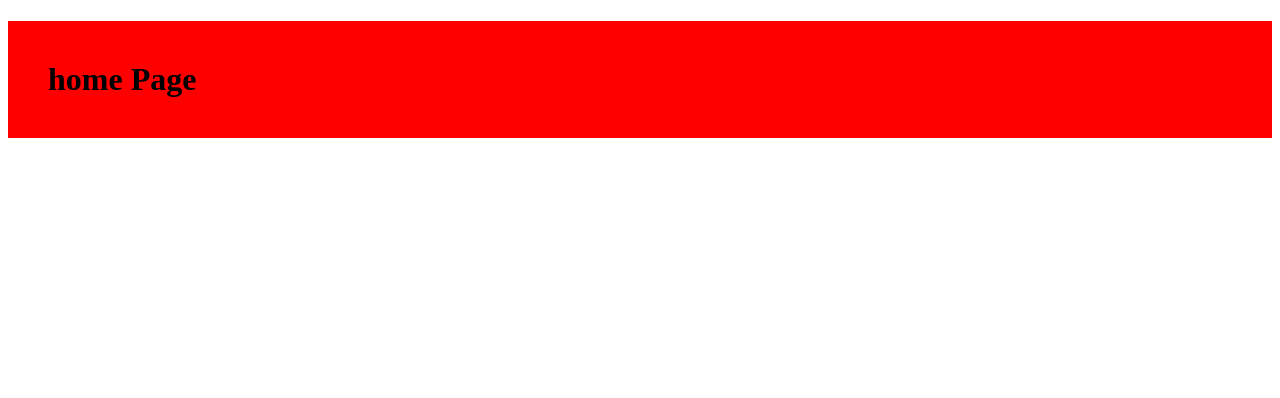
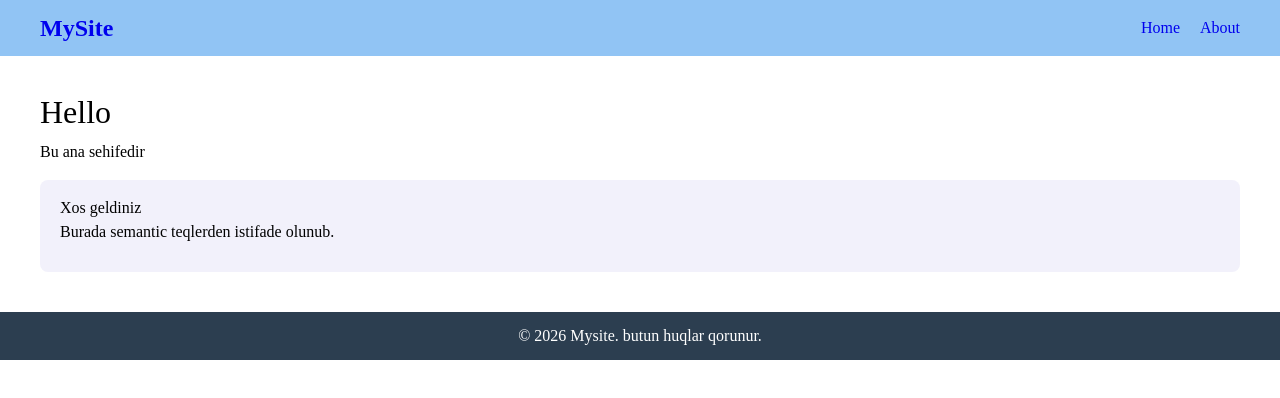
Before and after one commit to dadashovafiruze007-cloud/test-folder, a plain HTML site: page index.html in a window 1280 px wide. Drawn offline with Linux system fonts and the light colour scheme.

Commit message:
create:about page and styles

```diff
--- a/index.html
+++ b/index.html
@@ -3,10 +3,38 @@
   <head>
     <meta charset="UTF-8" />
     <meta name="viewport" content="width=device-width, initial-scale=1.0" />
-    <link rel="stylesheet" href="./styles/global.css">
-    <title>Document</title>
+
+    <link rel="stylesheet" href="./styles/reset.css" />
+    <link rel="stylesheet" href="./styles/global.css" />
+    <title>Home page</title>
   </head>
   <body>
-    <h1 class="content">home Page</h1>
+    <header class="header">
+      <div class="container">
+        <a href="./index.html" class="logo">MySite</a>
+        <nav>
+          <ul class="nav-list">
+            <li><a href="./index.html">Home</a></li>
+            <li><a href="./pages/about.html">About</a></li>
+          </ul>
+        </nav>
+      </div>
+    </header>
+    <main class="main">
+      <div class="container">
+        <h1>Hello</h1>
+        <p>Bu ana sehifedir</p>
+
+        <section class="card">
+          <h2>Xos geldiniz</h2>
+          <p>Burada semantic teqlerden istifade olunub.</p>
+        </section>
+      </div>
+    </main>
+    <footer class="footer">
+      <div class="container">
+        <p>&copy; 2026 Mysite. butun huqlar qorunur.</p>
+      </div>
+    </footer>
   </body>
 </html>
--- a/styles/global.css
+++ b/styles/global.css
@@ -1,4 +1,74 @@
-.content{
-    padding: 40px;
-    background-color: red;
+.body {
+  font-family: Arial, Helvetica, sans-serif;
+  color: #222;
+  background-color: #f5f5f5;
+  display: flex;
+  flex-direction: column;
 }
+.container {
+  max-width: 1440px;
+  margin: 0 auto;
+  padding: 0 16px;
+}
+@media (max-width: 1440px) {
+  .container {
+    max-width: 1200px;
+  }
+}
+@media (max-width: 1000px) {
+  .container {
+    max-width: 700px;
+  }
+}
+@media (max-width: 600px) {
+  .container {
+    max-width: 100%;
+  }
+}
+.header {
+  background-color: #91c4f4;
+  color: #fff;
+  padding: 16px 0;
+}
+.header .container {
+  display: flex;
+  justify-content: space-between;
+  align-items: center;
+}
+.logo {
+  font-size: 24px;
+  font-weight: bold;
+}
+.nav-list {
+  display: flex;
+  gap: 20px;
+}
+.nav-list a :hover {
+  color: #f1c40f;
+}
+.main {
+  flex: 1;
+  padding: 40px 0;
+}
+.main h1 {
+  font-size: 32px;
+  margin-bottom: 16px;
+}
+.main p {
+  margin-bottom: 12px;
+}
+.card {
+  background-color: #574bc113;
+  padding: 20px;
+  border-radius: 8px;
+  margin-top: 20px;
+}
+.card h2 {
+  margin-bottom: 8px;
+}
+.footer {
+  background-color: #2c3e50;
+  color: #ffff;
+  text-align: center;
+  padding: 16px 0;
+}
--- /dev/null
+++ b/styles/reset.css
@@ -0,0 +1,51 @@
+/* http://meyerweb.com/eric/tools/css/reset/
+   v2.0 | 20110126
+   License: none (public domain)
+*/
+
+html, body, div, span, applet, object, iframe,
+h1, h2, h3, h4, h5, h6, p, blockquote, pre,
+a, abbr, acronym, address, big, cite, code,
+del, dfn, em, img, ins, kbd, q, s, samp,
+small, strike, strong, sub, sup, tt, var,
+b, u, i, center,
+dl, dt, dd, ol, ul, li,
+fieldset, form, label, legend,
+table, caption, tbody, tfoot, thead, tr, th, td,
+article, aside, canvas, details, embed,
+figure, figcaption, footer, header, hgroup,
+menu, nav, output, ruby, section, summary,
+time, mark, audio, video {
+	margin: 0;
+	padding: 0;
+	border: 0;
+	font-size: 100%;
+	font: inherit;
+	vertical-align: baseline;
+}
+/* HTML5 display-role reset for older browsers */
+article, aside, details, figcaption, figure,
+footer, header, hgroup, menu, nav, section {
+	display: block;
+}
+body {
+	line-height: 1;
+}
+ol, ul {
+	list-style: none;
+}
+blockquote, q {
+	quotes: none;
+}
+blockquote:before, blockquote:after,
+q:before, q:after {
+	content: '';
+	content: none;
+}
+table {
+	border-collapse: collapse;
+	border-spacing: 0;
+}
+a{
+    text-decoration: none;
+}
```
Also changed, not shown: pages/about.html (added, +40 -0 lines).
